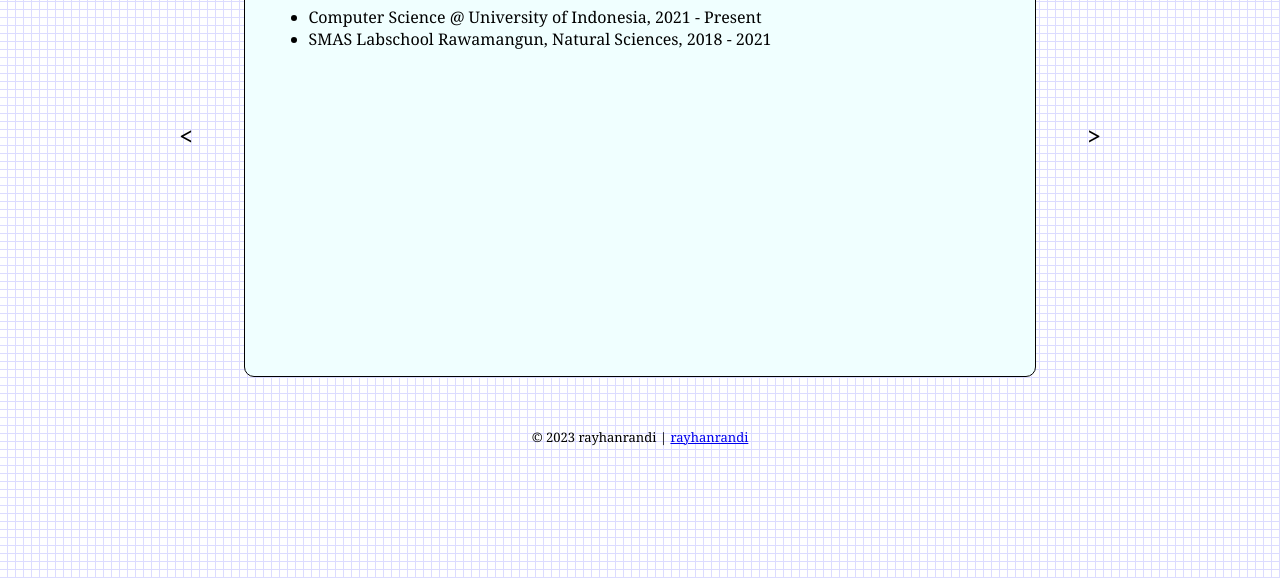
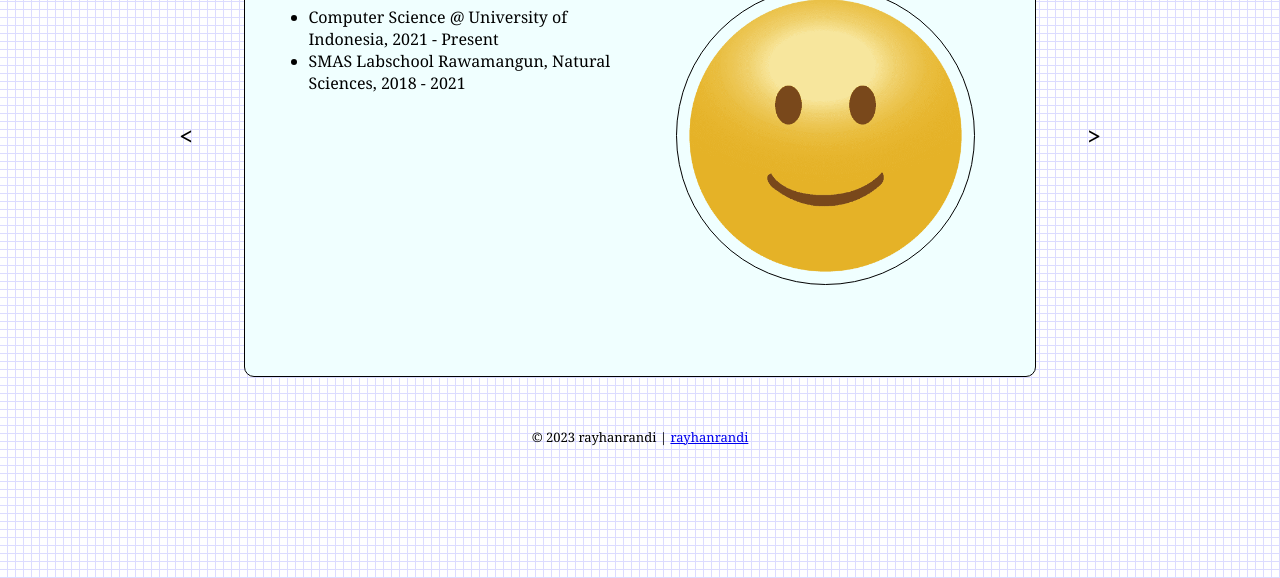
Before and after one commit to rayhanrandi/rayhanrandi.github.io, a plain HTML site: page index.html in a window 1280 px wide. Shown: the part 222-800 px from the top of the page. Drawn offline with Linux system fonts and the light colour scheme.

Commit message:
feat: about-img

```diff
--- a/index.html
+++ b/index.html
@@ -32,6 +32,9 @@
                         <li>Computer Science @ University of Indonesia, 2021 - Present</li>
                         <li>SMAS Labschool Rawamangun, Natural Sciences, 2018 - 2021</li>
                     </ul>
+                </div>
+                <div class="icon">
+                    <img src="static/images/favicon.png" alt="smile">
                 </div>
             </div>
             <div class="experience">
--- a/static/css/styles.css
+++ b/static/css/styles.css
@@ -77,6 +77,18 @@ button {
     align-items: center;
     justify-content: center;
 }
+.icon {
+    flex: 1;
+    display: flex;
+    justify-content: center;
+    align-items: center;
+}
+.icon img{
+    max-width: 80%;
+    max-height: 80%;
+    border: 1px solid black;
+    border-radius: 50%;
+}
 .summary h1 {
     border-bottom: 1px solid black;
 }
```
Also changed, not shown: bin/styles-card.css (renamed from static/css/styles-card.css).
